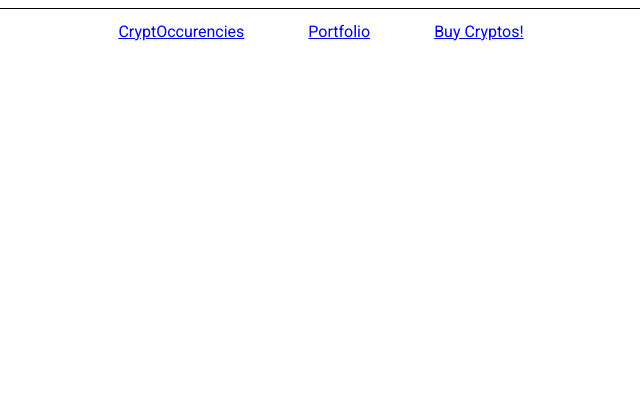
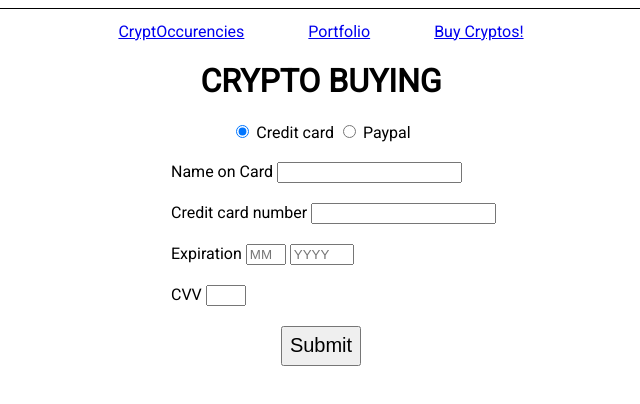
Before and after one commit to nixord/nixord, a plain HTML site: page CryptoCurrencies/Form.html in a window 1280 px wide. Shown: the whole page, without its empty margins (319-959 px from the left). Drawn offline with Linux system fonts and the light colour scheme; no server answers.

Commit message:
Project complete-ish

```diff
--- /dev/null
+++ b/CryptoCurrencies/Form.css
@@ -0,0 +1,36 @@
+.form-container {
+  width: 600px;
+  margin-left: auto;
+  margin-right: auto;
+}
+.error-text {
+  color: red;
+  display: inline;
+}
+.error-text-hidden {
+  display: none;
+}
+.title-buy {
+  text-align: center;
+}
+#month {
+  width: 32px;
+}
+#year {
+  width: 56px;
+}
+#cvv {
+  width: 32px;
+}
+#submit {
+  text-align: center;
+}
+#sub-btn {
+  width: 80px;
+  height: 40px;
+  font-size: 20px;
+}
+.input-line {
+  margin-bottom: 20px;
+  margin-top: 20px;
+}
--- a/CryptoCurrencies/Form.html
+++ b/CryptoCurrencies/Form.html
@@ -21,6 +21,92 @@
       ><a href="Portfolio.html">Portfolio</a
       ><a href="Form.html">Buy Cryptos!</a>
     </nav>
+    <div class="form-container">
+      <h1 class="title-buy">CRYPTO BUYING</h1>
+      <div style="text-align: center">
+        <div style="display: inline">
+          <input
+            type="radio"
+            name="payment-option"
+            id="credit-card-button"
+            checked
+            onclick="{showCCardForm()}"
+          />
+          <label for="credit-card">Credit card</label>
+        </div>
+
+        <div style="display: inline">
+          <input
+            type="radio"
+            name="payment-option"
+            id="paypal-button"
+            onclick="{showPaypalForm()}"
+          />
+          <label for="paypal">Paypal</label>
+        </div>
+      </div>
+      <div>
+        <div style="margin-left: 150px">
+          <div id="credit-card">
+            <div class="input-line">
+              <label for="card-name">Name on Card</label>
+              <input type="text" name="card-name" id="card-name" />
+              <label class="error-text-hidden" id="error-name"
+                >Name is invalid!</label
+              >
+            </div>
+            <div class="input-line">
+              <label for="card-number">Credit card number</label>
+              <input type="text" name="card-number" id="card-number" />
+              <label class="error-text-hidden" id="error-number"
+                >Number is invalid!</label
+              >
+            </div>
+            <div class="input-line">
+              <label for="expiration">Expiration</label>
+              <input
+                type="text"
+                name="expiration"
+                id="month"
+                placeholder="MM"
+              />
+              <input
+                type="text"
+                name="expiration"
+                id="year"
+                placeholder="YYYY"
+              />
+              <label class="error-text-hidden" id="error-date"
+                >Date is invalid!</label
+              >
+            </div>
+            <div class="input-line">
+              <label for="cvv">CVV</label>
+              <input type="text" name="cvv" id="cvv" />
+              <label class="error-text-hidden" id="error-cvv"
+                >CVV is invalid!</label
+              >
+            </div>
+          </div>
+          <div id="paypal" class="input-line">
+            <label for="email">Paypal Email</label>
+            <input type="text" name="email" id="email" />
+            <label class="error-text-hidden" id="error-email"
+              >Email is invalid!</label
+            >
+          </div>
+        </div>
+        <div id="submit">
+          <input
+            type="submit"
+            value="Submit"
+            id="sub-btn"
+            onclick="{verifyForm()}"
+          />
+        </div>
+      </div>
+    </div>
     <script src="global.js"></script>
+    <script src="Form.js"></script>
   </body>
 </html>
--- /dev/null
+++ b/CryptoCurrencies/Form.js
@@ -0,0 +1,106 @@
+let creditCardIsChecked = true;
+
+function showCCardForm() {
+  creditCardIsChecked = true;
+  drawCurrentForm();
+}
+function showPaypalForm() {
+  creditCardIsChecked = false;
+  drawCurrentForm();
+}
+
+function drawCurrentForm() {
+  document.getElementById("credit-card").style =
+    "display: " + (creditCardIsChecked ? "block;" : "none;");
+  document.getElementById("paypal").style =
+    "display: " + (!creditCardIsChecked ? "block;" : "none;");
+}
+
+function isCardNameValid(cardName) {
+  return /^[A-Za-z\s]+$/.test(cardName);
+}
+
+function isCardNumberValid(cardNumber) {
+  if (cardNumber.length !== 16) {
+    return false;
+  }
+
+  return isAllNumbers(cardNumber);
+}
+
+function isAllNumbers(str) {
+  for (let i = 0; i < str.length; i++) {
+    if (str.charCodeAt(i) < 48 || str.charCodeAt(i) > 57) {
+      return false;
+    }
+  }
+  return true;
+}
+
+function isExpirationValid(monthStr, yearStr) {
+  if (monthStr.length !== 2 || yearStr.length !== 4) {
+    return false;
+  }
+
+  if (!isAllNumbers(monthStr) || !isAllNumbers(yearStr)) {
+    return false;
+  }
+  let month = parseInt(monthStr);
+  let year = parseInt(yearStr);
+  if (year < new Date().getFullYear()) {
+    return false;
+  }
+  if (month < 1 || month > 12) {
+    return false;
+  }
+  return true;
+}
+
+function isCVVValid(cvv) {
+  return isAllNumbers(cvv) && cvv.length === 3;
+}
+
+function isEmailValid(email) {
+  const re =
+    /^(([^<>()[\]\\.,;:\s@"]+(\.[^<>()[\]\\.,;:\s@"]+)*)|(".+"))@((\[[0-9]{1,3}\.[0-9]{1,3}\.[0-9]{1,3}\.[0-9]{1,3}\])|(([a-zA-Z\-0-9]+\.)+[a-zA-Z]{2,}))$/;
+  return re.test(String(email).toLowerCase());
+}
+
+function verifyForm() {
+  let cardName = document.getElementById("card-name").value;
+  let cardNumber = document.getElementById("card-number").value;
+  let month = document.getElementById("month").value;
+  let year = document.getElementById("year").value;
+  let cvv = document.getElementById("cvv").value;
+  let email = document.getElementById("email").value;
+  if (creditCardIsChecked) {
+    let cardNumberValid = isCardNumberValid(cardNumber);
+    let cardNameValid = isCardNameValid(cardName);
+    let expirationValid = isExpirationValid(month, year);
+    let cvvValid = isCVVValid(cvv);
+    document.getElementById("error-number").className = cardNumberValid
+      ? "error-text-hidden"
+      : "error-text";
+    document.getElementById("error-name").className = cardNameValid
+      ? "error-text-hidden"
+      : "error-text";
+    document.getElementById("error-date").className = expirationValid
+      ? "error-text-hidden"
+      : "error-text";
+    document.getElementById("error-cvv").className = cvvValid
+      ? "error-text-hidden"
+      : "error-text";
+    if (cardNumberValid && cardNameValid && expirationValid && cvvValid) {
+      self.location = "success_payment.html";
+    }
+  } else {
+    let emailValid = isEmailValid(email);
+    document.getElementById("error-email").className = emailValid
+      ? "error-text-hidden"
+      : "error-text";
+    if (emailValid) {
+      self.location = "success_payment.html";
+    }
+  }
+}
+drawCurrentForm();
```
Also changed, not shown: CryptoCurrencies/success_payment.html (added, +31 -0 lines).
